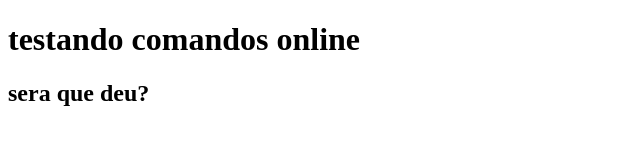
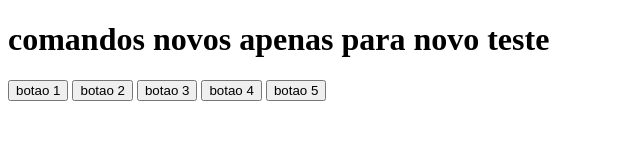
Before and after one commit to will-siqueiraa/Lista-tarefas, a plain HTML site: page index.html in a window 1280 px wide. Shown: the whole page, without its empty margins (0-640 px from the left). Drawn offline with Linux system fonts and the light colour scheme.

Commit message:
novo teste

```diff
--- a/index.html
+++ b/index.html
@@ -13,10 +13,22 @@
 
 <body>
 
-    <h1>testando comandos online</h1>
-    <h2>
-        sera que deu?
-    </h2>
+    <header>
+        <h1>comandos novos apenas para novo teste</h1>
+    </header>
 
+    <main>
+        <nav>
+            <button>botao 1</button>
+            <button>botao 2</button>
+            <button>botao 3</button>
+            <button>botao 4</button>
+            <button>botao 5</button>
+        </nav>
+    </main>
+
+    <footer>
+
+    </footer>
 </body>
 </html>
```
